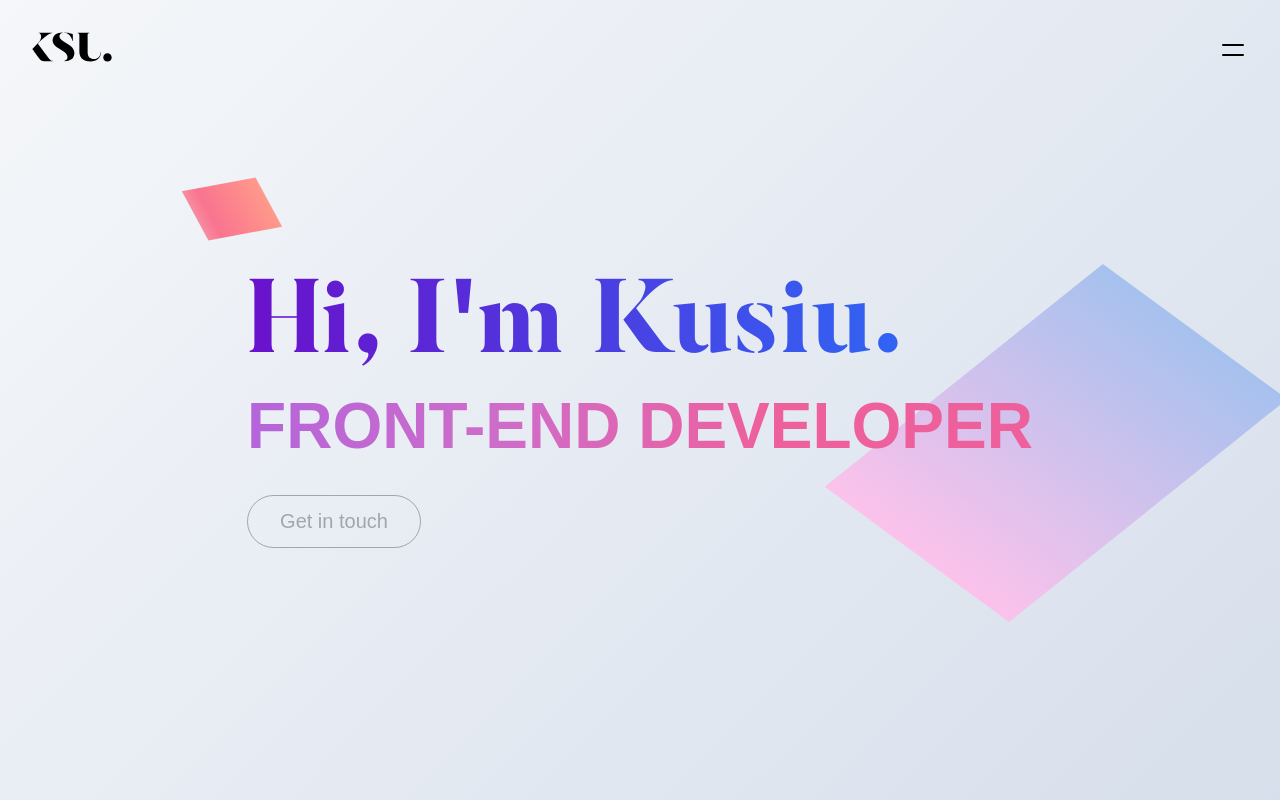
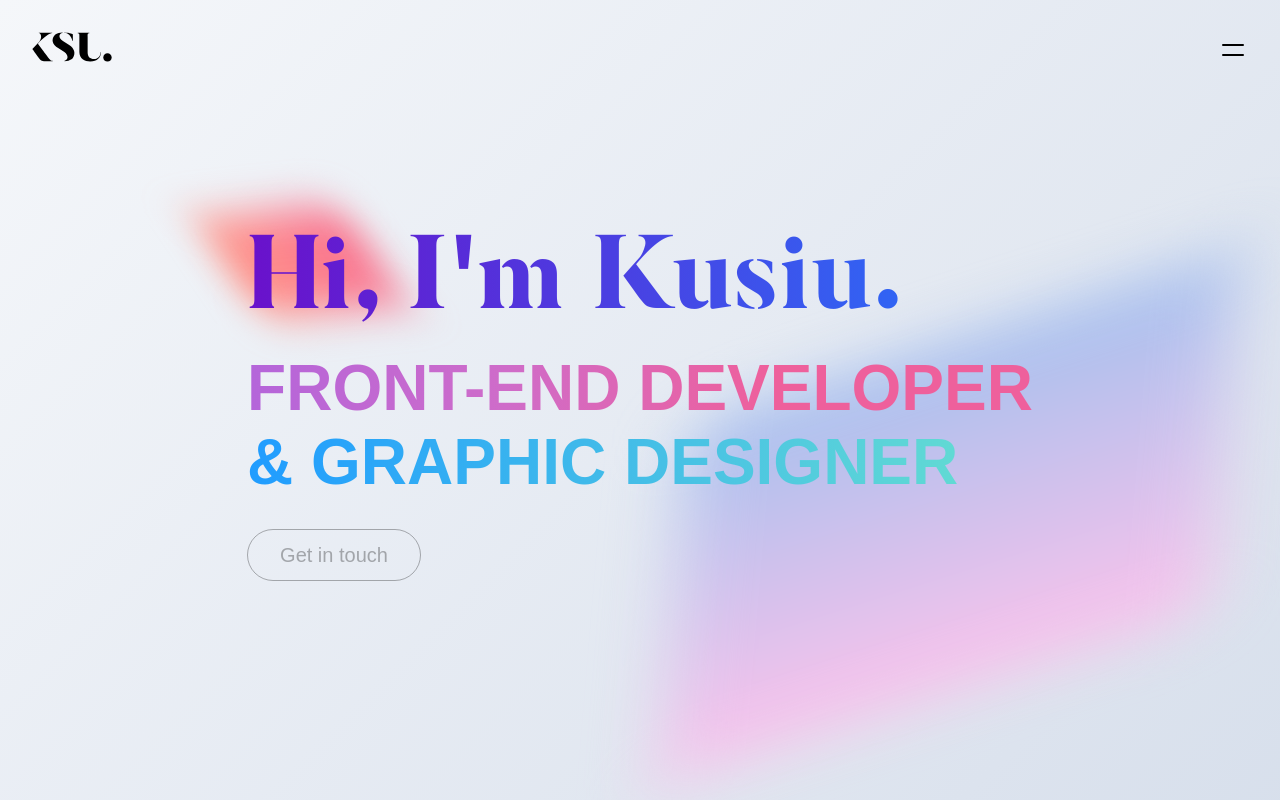
Before and after one commit to lukaszkus/lk-portfolio, a React (Create React App) app: page / in a window 1280 px wide. Shown: the top 800 px of the page. Built offline with nearby package versions, Linux system fonts and the light colour scheme.

Commit message:
update Header & Portfolio

```diff
--- a/src/components/Header.js
+++ b/src/components/Header.js
@@ -14,14 +14,26 @@ const HeaderContainer = styled.header`
   overflow: hidden;
 `;
 
-const TitleContainer = styled.div`
-  &::after {
+const TitleContainer = styled.div``;
+
+const rotateA = keyframes`
+100% {transform: skew(40deg) rotate(360deg) scale(3)  translateX(30px) translateY(-50px);
+filter: blur(15px);}
+`;
+
+const rotateB = keyframes`
+100% {transform: skew(10deg) rotate(-135deg) scale(3) translateX(50px) translateY(100px);
+filter: blur(35px);
+// border-radius: 50%;}
+`;
+
+const A = styled.div`
   content: "";
-    position: absolute;
+  position: fixed;
   width: 80px;
   height: 50px;
   top: 23%;
-    left: -8%;
+  left: -5%;
   background-image: linear-gradient(
     to right,
     #f78ca0 0%,
@@ -30,42 +42,48 @@ const TitleContainer = styled.div`
     #fe9a8b 100%
   );
   transform: skew(20deg) rotate(-10deg);
+  filter: blur(5px);
+  animation: ${rotateA} 20s infinite alternate;
 
   @media ${breakpoint.device.tablet} {
-      left: 10%;
+    left: 20%;
   }
 
   @media ${breakpoint.device.desktop} {
-      left: 15%;
+    // left: 35%;
   }
-  }
+`;
 
-  &::before {
+const B = styled.div`
   content: "";
-    position: absolute;
+  position: fixed;
   width: 260px;
   height: 200px;
-    top: 40%;
-    left: 70%;
+  top: 45%;
+  left: 60%;
   background-image: linear-gradient(to top, #fbc2eb 0%, #a6c1ee 100%);
   transform: skew(-38deg) rotate(25deg);
+  filter: blur(15px);
+  animation: ${rotateB} 30s infinite alternate;
 
   @media ${breakpoint.device.desktop} {
     width: 320px;
     height: 246px;
   }
-  }
 `;
 
 const HeaderTitle = styled.h1`
   font-size: 3.5rem;
+  line-height: 1;
   background-image: linear-gradient(to right, #6a11cb 0%, #2575fc 100%);
   -webkit-background-clip: text;
   -webkit-text-fill-color: transparent;
   position: relative;
+  margin-bottom: 10px;
 
   @media ${breakpoint.device.tablet} {
     font-size: 4.5rem;
+    margin-bottom: 20px;
   }
 
   @media ${breakpoint.device.desktop} {
@@ -74,60 +92,19 @@ const HeaderTitle = styled.h1`
 `;
 
 const HeaderSubtitle = styled.div`
-  height: 30px;
-  overflow: hidden;
+  position: relative;
   margin-bottom: 50px;
-
-  @media ${breakpoint.device.tablet} {
-    height: 55px;
-  }
-
-  @media ${breakpoint.device.desktop} {
-    height: 70px;
-  }
 `;
 
-const move = keyframes`
-100% {transform: translateY(-30px);}
-
-@media ${breakpoint.device.tablet} {
-  100% {transform: translateY(-55px);}
-}
-
-@media ${breakpoint.device.desktop} {
-  100% {transform: translateY(-70px);}
-}
-`;
-
-const moveTablet = keyframes`
-100% {transform: translateY(-55px);}
-`;
-
-const moveDesktop = keyframes`
-100% {transform: translateY(-70px);}
-`;
-
-const SubtitleWrapper = styled.div`
-  height: 100%;
-  animation: ${move} 8s ease-in-out infinite alternate;
-  animation-delay: 1.5s;
-
-  @media ${breakpoint.device.tablet} {
-    animation-name: ${moveTablet};
-  }
-
-  @media ${breakpoint.device.desktop} {
-    animation-name: ${moveDesktop};
-  }
-`;
+const SubtitleWrapper = styled.div``;
 
 const SubtitleItem = styled.div`
-  height: 30px;
   font-family: "Poppins", sans-serif;
   font-size: 1.5rem;
   font-weight: 600;
-  display: flex;
-  align-items: center;
+  line-height: 1;
+  margin-bottom: 5px;
+
   -webkit-background-clip: text;
   -webkit-text-fill-color: transparent;
 
@@ -149,12 +126,11 @@ const SubtitleItem = styled.div`
 
   @media ${breakpoint.device.tablet} {
     font-size: 3rem;
-    height: 55px;
+    margin-bottom: 10px;
   }
 
   @media ${breakpoint.device.desktop} {
     font-size: 4rem;
-    height: 70px;
   }
 `;
 
@@ -166,6 +142,7 @@ const HeaderCTA = styled.a`
   padding: 0.9rem 2rem;
   border: 1px solid rgba(0, 0, 0, 0.3);
   border-radius: 2.25rem;
+  position: relative;
 
   &:hover {
     transition: all 0.5s ease-in-out;
@@ -187,11 +164,13 @@ function Header() {
   return (
     <HeaderContainer>
       <TitleContainer>
+        <A />
+        <B />
         <HeaderTitle>Hi, I'm Kusiu.</HeaderTitle>
         <HeaderSubtitle>
           <SubtitleWrapper>
             <SubtitleItem>FRONT-END DEVELOPER</SubtitleItem>
-            <SubtitleItem>GRAPHIC DESIGNER</SubtitleItem>
+            <SubtitleItem>& GRAPHIC DESIGNER</SubtitleItem>
           </SubtitleWrapper>
         </HeaderSubtitle>
         <HeaderCTA>Get in touch</HeaderCTA>
--- a/src/components/Portfolio.js
+++ b/src/components/Portfolio.js
@@ -11,15 +11,18 @@ const PContainer = styled.section`
 
   @media ${breakpoint.device.tablet} {
     grid-template-columns: repeat(2, 1fr);
+    padding: 3rem 1rem;
   }
 
   @media ${breakpoint.device.desktop} {
     grid-template-columns: repeat(3, 1fr);
+    padding: 4rem 1rem;
   }
 `;
 
 const PBox = styled.article`
   height: ${(props) => props.height};
+  // height: 50vh;
   display: grid;
   place-items: center;
   overflow: hidden;
@@ -83,8 +86,7 @@ function Portfolio() {
           key={item.id}
           bgColor={item.bgColor}
           transform={item.transform}
-          height={item.height}
-        >
+          height={item.height}>
           <PBoxImg src={item.url} alt={item.title}></PBoxImg>
           <PBoxOverlay overlayColor={item.overlayColor}>
             <PBoxText>
```
Lines whose indentation alone changed are shown as unchanged.
